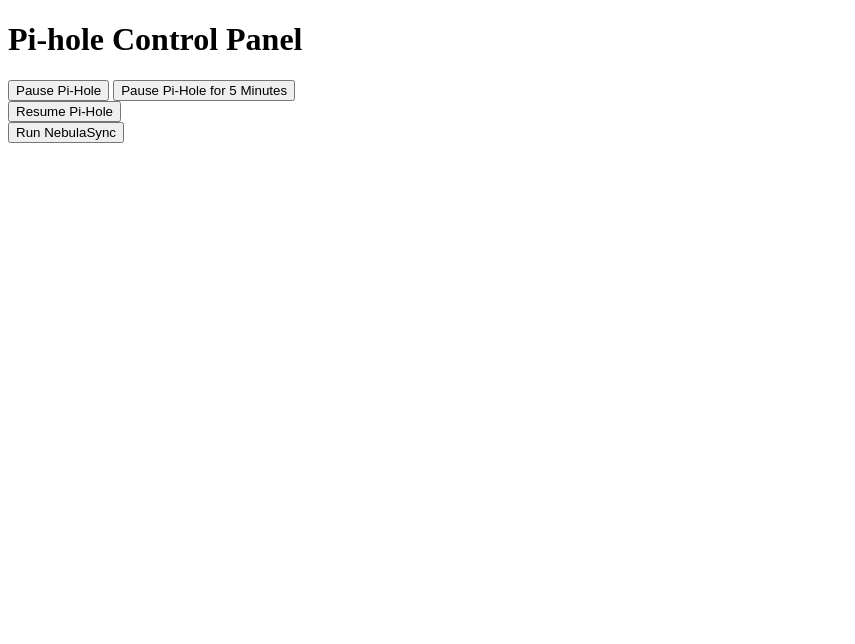
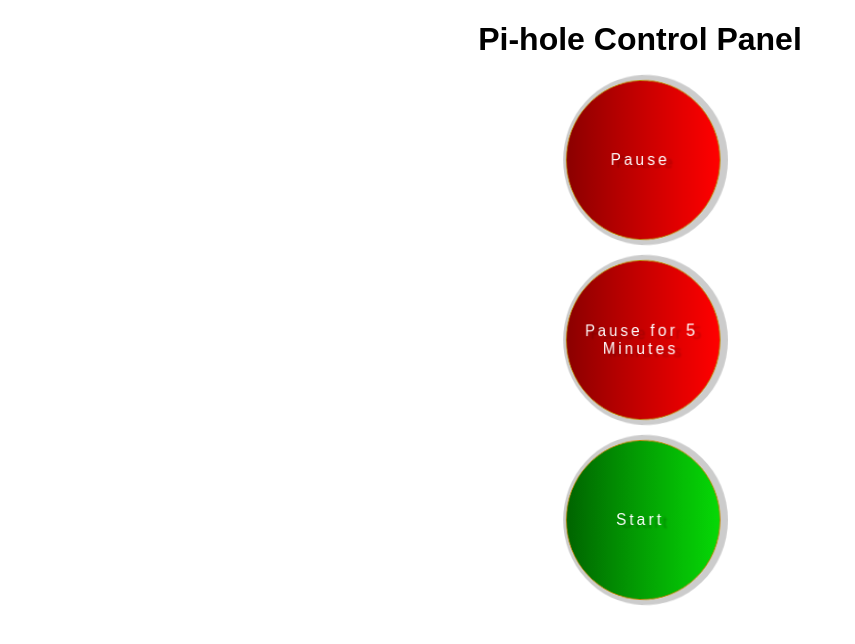
Before and after one commit to anthonymonforte/pihole-control-panel, a Flask app: page / in a window 1280 px wide. Shown: the top 644 px of the page, without its empty margins (0-855 px from the left). Run offline with Flask 3, Linux system fonts and the light colour scheme.

Commit message:
adding css for button styles; deleting current session

```diff
--- a/app.py
+++ b/app.py
@@ -1,4 +1,6 @@
 # app.py
+# https://ftl.pi-hole.net/master/docs/
+
 from flask import Flask, render_template, request, redirect, url_for, flash
 import requests
 import subprocess
@@ -16,14 +18,15 @@
     url = f"https://{domain}/api/auth"
     payload = {"password": password}
     try:
-        response = requests.post(url, json=payload, timeout=5)
-        response.raise_for_status()
+        with requests.Session() as session:
+            response = session.post(url, json=payload, timeout=5)
+            response.raise_for_status()
 
-        data = response.json()
-        sid = data['session']['sid']
-        csrf = data['session']['csrf']
+            data = response.json()
+            sid = data['session']['sid']
+            csrf = data['session']['csrf']
 
-        return sid, csrf
+            return sid, csrf
 
     except Exception as e:
         print(f"Auth failed for {domain}: {e}")
@@ -57,16 +60,20 @@
             return False, "Invalid action"
 
         try:
-            if method == "post":
+            with requests.Session() as session:
+
                 headers = {
                     "X-FTL-SID": sid,
                     "X-FTL-CSRF": csrf
                 }
 
-                r = requests.post(url, headers=headers, json=payload, timeout=5)
-            else:
-                r = requests.get(url, timeout=5)
-            r.raise_for_status()
+                if method == "post":
+                    r = session.post(url, headers=headers, json=payload, timeout=5)
+                else:
+                    r = session.get(url, timeout=5)
+                r.raise_for_status()
+
+                session.delete(f"https://{domain}/api/auth", headers=headers)
 
         except Exception as e:
             return False, str(e)
--- /dev/null
+++ b/static/style.css
@@ -0,0 +1,85 @@
+body {
+    text-align: center;
+    font-family: sans-serif;
+  }
+
+  button.start-button,
+  button.stop-button {
+    width: 160px;
+    height: 160px;
+    /*font-size: 28px;*/
+    border-radius: 50%;
+    text-align: center;
+    line-height: var(--height);
+    font-size: calc(var(--height) / 2.5);
+    font-family: sans-serif;
+    letter-spacing: 0.2em;
+    border: 1px solid darkgoldenrod;
+    transform: perspective(500px) rotateY(-15deg);
+    text-shadow: 6px 3px 2px rgba(0, 0, 0, 0.2);
+    box-shadow: 2px 0 0 5px rgba(0, 0, 0, 0.2);
+    transition: 0.5s;
+    position: relative;
+    overflow: hidden;
+
+    /* border: none;
+    color: white;
+    font-weight: bold;
+    cursor: pointer;
+    margin: 20px;
+    box-shadow: 0 4px 8px rgba(0,0,0,0.2); */
+  }
+
+  button.start-button {
+    background: linear-gradient(to right, darkgreen, rgb(6, 216, 6));
+    color: white;
+  }
+
+  button.stop-button {
+    /* background-color: #dc3545; */
+    background: linear-gradient(to right, darkred, red);
+    color: white;
+  }
+
+  /* button:hover {
+    opacity: 0.9;
+  } */
+
+
+  button.start-button:hover:active {
+    transform: scale(0.90);
+    /* Scaling button to 0.98 to its original size */
+    box-shadow: -2px 0 0 5px rgba(0, 0, 0, 0.2);
+    /* Lowering the shadow */
+    transition: 0.25s;
+  }
+
+
+  button.start-button:hover {
+    transform: perspective(500px) rotateY(15deg);
+    background: linear-gradient(to right, rgb(6, 216, 6), rgb(2, 145, 2));
+    text-shadow: -6px 3px 2px rgba(0, 0, 0, 0.2);
+    box-shadow: -2px 0 0 5px rgba(0, 0, 0, 0.2);
+  }
+
+  button.stop-button:hover {
+    transform: perspective(500px) rotateY(15deg);
+    background: linear-gradient(to right, red, rgb(185, 1, 1));
+    text-shadow: -6px 3px 2px rgba(0, 0, 0, 0.2);
+    box-shadow: -2px 0 0 5px rgba(0, 0, 0, 0.2);
+  }
+
+  button::before {
+    content: '';
+    position: absolute;
+    width: 160px;
+    height: 160px;
+    background: linear-gradient(to right, transparent, white, transparent);
+    left: -100%;
+    top: 0;
+    transition: 0.5s;
+  }
+
+  button:hover::before {
+    left: 100%;
+  }
--- a/templates/index.html
+++ b/templates/index.html
@@ -3,6 +3,7 @@
 <head>
   <meta charset="UTF-8">
   <title>Pi-hole Control Panel</title>
+  <link rel="stylesheet" href="{{ url_for('static', filename='style.css') }}">
 </head>
 <body>
   <h1>Pi-hole Control Panel</h1>
@@ -17,17 +18,19 @@
     {% endif %}
   {% endwith %}
 
-  <form method="POST" action="/pause">
-    <button name="duration" value="">Pause Pi-Hole</button>
-    <button name="duration" value="600">Pause Pi-Hole for 5 Minutes</button>
+  <form method="POST" action="/pause" style="padding-bottom: 20px;">
+    <button class="stop-button" name="duration" value="">Pause</button>
+  </form>
+  <form method="POST" action="/pause" style="padding-bottom: 20px;">
+    <button class="stop-button" name="duration" value="600">Pause for 5 Minutes</button>
   </form>
 
-  <form method="POST" action="/resume">
-    <button >Resume Pi-Hole</button>
+  <form method="POST" action="/resume" style="padding-bottom: 20px;">
+    <button class="start-button">Start</button>
   </form>
 
-  <form method="POST" action="/sync">
+  <!-- <form method="POST" action="/sync">
     <button>Run NebulaSync</button>
-  </form>
+  </form> -->
 </body>
 </html>
```
